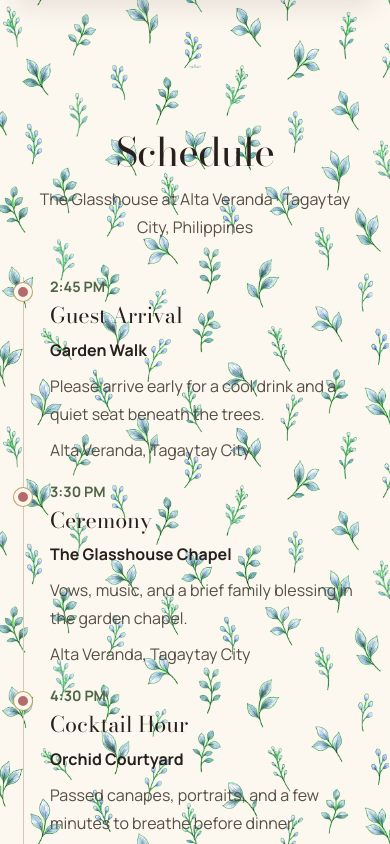
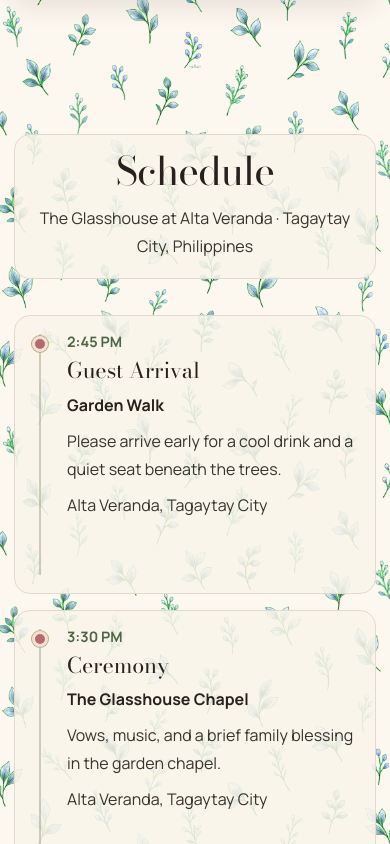
Before and after one commit to Aazirr/sample-rsvp-wedding-2, a React (Vite) app: page / in a window 390 px wide. Shown: the part 1780-2624 px from the top of the page. Built offline with nearby package versions, Linux system fonts and the light colour scheme.

Commit message:
fix: improve text panels and timeline alignment

```diff
--- a/src/App.jsx
+++ b/src/App.jsx
@@ -331,12 +331,16 @@ export default function App() {
           <div className="timeline" aria-label="Wedding day schedule">
             {schedule.map((item) => (
               <article className="timeline-item" key={item.title}>
+                <span className="timeline-rail" aria-hidden="true">
                   <span className="timeline-marker" aria-hidden="true" />
+                </span>
+                <div className="timeline-body">
                   <time>{item.time}</time>
                   <h3>{item.title}</h3>
                   <p className="venue">{item.venue}</p>
                   <p>{item.copy}</p>
                   <address>{item.address}</address>
+                </div>
               </article>
             ))}
           </div>
--- a/src/styles.css
+++ b/src/styles.css
@@ -5,13 +5,15 @@
   --cream: oklch(0.949 0.023 74);
   --white: oklch(0.998 0.003 78);
   --ink: oklch(0.25 0.014 45);
-  --muted: oklch(0.43 0.018 72);
+  --muted: oklch(0.32 0.012 72);
   --blush: oklch(0.82 0.07 19);
   --blush-deep: oklch(0.61 0.096 20);
   --sage: oklch(0.67 0.055 138);
   --sage-deep: oklch(0.48 0.057 138);
   --gold: oklch(0.72 0.09 83);
   --line: oklch(0.84 0.026 73);
+  --panel: rgba(250, 245, 235, 0.86);
+  --panel-border: color-mix(in oklab, var(--line) 68%, white);
   --shadow: 0 8px 24px rgba(70, 48, 36, 0.11);
   --display: "Bodoni Moda", Georgia, serif;
   --body: "Manrope", "Segoe UI", sans-serif;
@@ -45,9 +47,9 @@ body::before {
   inset: 0;
   pointer-events: none;
   background:
-    linear-gradient(180deg, rgba(255, 253, 251, 0.72), rgba(251, 247, 240, 0.82)),
-    radial-gradient(circle at 12% 18%, color-mix(in oklab, var(--blush) 28%, transparent), transparent 30%),
-    radial-gradient(circle at 88% 42%, color-mix(in oklab, var(--sage) 22%, transparent), transparent 32%);
+    linear-gradient(180deg, rgba(250, 245, 235, 0.88), rgba(250, 245, 235, 0.95)),
+    radial-gradient(circle at 12% 18%, color-mix(in oklab, var(--blush) 14%, transparent), transparent 30%),
+    radial-gradient(circle at 88% 42%, color-mix(in oklab, var(--sage) 10%, transparent), transparent 32%);
   z-index: -1;
 }
 
@@ -431,10 +433,19 @@ h3,
 
 .section-heading {
   display: grid;
-  max-width: 720px;
+  max-width: 760px;
   gap: 14px;
   margin: 0 auto 36px;
   text-align: center;
+  padding: 18px 24px;
+  border: 1px solid var(--panel-border);
+  border-radius: 16px;
+  background: var(--panel);
+  box-shadow: none;
+}
+
+.section-heading p {
+  color: var(--muted);
 }
 
 .section-heading.narrow {
@@ -444,36 +455,61 @@ h3,
 .timeline {
   display: grid;
   grid-template-columns: repeat(4, minmax(0, 1fr));
-  gap: 18px;
+  gap: 16px;
   position: relative;
 }
 
-.timeline::before {
+.timeline-item {
+  display: grid;
+  grid-template-columns: 24px minmax(0, 1fr);
+  gap: 14px 16px;
+  align-items: start;
+  padding: 18px 18px 20px;
+  border: 1px solid var(--panel-border);
+  border-radius: 16px;
+  background: var(--panel);
+}
+
+.timeline-rail {
+  position: relative;
+  grid-row: 1 / span 5;
+  align-self: stretch;
+  display: flex;
+  justify-content: center;
+}
+
+.timeline-rail::before {
   content: "";
   position: absolute;
-  top: 29px;
-  left: 7%;
-  right: 7%;
-  height: 1px;
-  background: var(--line);
-}
-
-.timeline-item {
-  position: relative;
-  display: grid;
-  gap: 8px;
-  align-content: start;
-  padding: 0 8px;
+  top: 4px;
+  bottom: 2px;
+  left: 50%;
+  width: 1px;
+  transform: translateX(-50%);
+  background: color-mix(in oklab, var(--sage-deep) 38%, var(--line));
 }
 
 .timeline-marker {
-  width: 18px;
-  height: 18px;
-  margin: 20px auto 14px;
-  border: 4px solid var(--ivory);
+  position: relative;
+  z-index: 1;
+  width: 16px;
+  height: 16px;
+  margin-top: 6px;
+  border: 3px solid var(--panel);
   border-radius: 50%;
   background: var(--blush-deep);
-  box-shadow: 0 0 0 1px var(--gold);
+  box-shadow: 0 0 0 1px color-mix(in oklab, var(--gold) 88%, white);
+}
+
+.timeline-body {
+  display: grid;
+  gap: 8px;
+}
+
+.timeline-body time {
+  color: var(--sage-deep);
+  font-size: 0.9rem;
+  font-weight: 800;
 }
 
 .timeline-item time {
@@ -571,7 +607,8 @@ address {
   gap: 14px;
   padding: 28px;
   border-radius: 14px;
-  background: color-mix(in oklab, var(--sage) 16%, white);
+  border: 1px solid var(--panel-border);
+  background: var(--panel);
 }
 
 .dress-copy ul {
@@ -766,6 +803,11 @@ address {
   top: 102px;
   display: grid;
   gap: 14px;
+  padding: 20px 18px;
+  border: 1px solid var(--panel-border);
+  border-radius: 16px;
+  background: var(--panel);
+  box-shadow: none;
 }
 
 .rsvp-intro img {
@@ -802,6 +844,9 @@ address {
   width: min(100%, 520px);
   padding: clamp(34px, 4.5vw, 54px) clamp(22px, 3.5vw, 40px);
   margin: 0 auto;
+  border: 1px solid var(--panel-border);
+  border-radius: 16px;
+  background: var(--panel);
 }
 
 form {
@@ -1028,23 +1073,18 @@ small {
     grid-template-columns: 1fr;
   }
 
-  .timeline::before {
-    top: 0;
-    bottom: 0;
-    left: 9px;
-    width: 1px;
-    height: auto;
+  .timeline-item {
+    grid-template-columns: 22px minmax(0, 1fr);
+    padding: 16px 14px 18px;
   }
 
-  .timeline-item {
-    grid-template-columns: 18px 1fr;
-    column-gap: 18px;
-    padding: 0;
+  .timeline-rail::before {
+    top: 2px;
+    bottom: 0;
   }
 
   .timeline-marker {
-    grid-row: 1 / span 5;
-    margin: 6px 0 0;
+    margin-top: 4px;
   }
 
   .sponsor-layout,
@@ -1175,10 +1215,10 @@ small {
   .rsvp-card {
     overflow: hidden;
     padding: 0;
-    border: 1px solid color-mix(in oklab, var(--line) 78%, white);
     border-radius: 14px;
-    background: color-mix(in oklab, var(--white) 94%, var(--cream));
-    box-shadow: var(--shadow);
+    background: transparent;
+    border: 0;
+    box-shadow: none;
   }
 
   .rsvp-frame {
@@ -1187,7 +1227,7 @@ small {
 
   .rsvp-content {
     width: 100%;
-    padding: 18px 14px 22px;
+    padding: 16px 12px 20px;
   }
 
   .rsvp-content form {
```
Also changed, not shown: 1 other file (tests, documents, lock files or other folders). Lines whose indentation alone changed are shown as unchanged.
